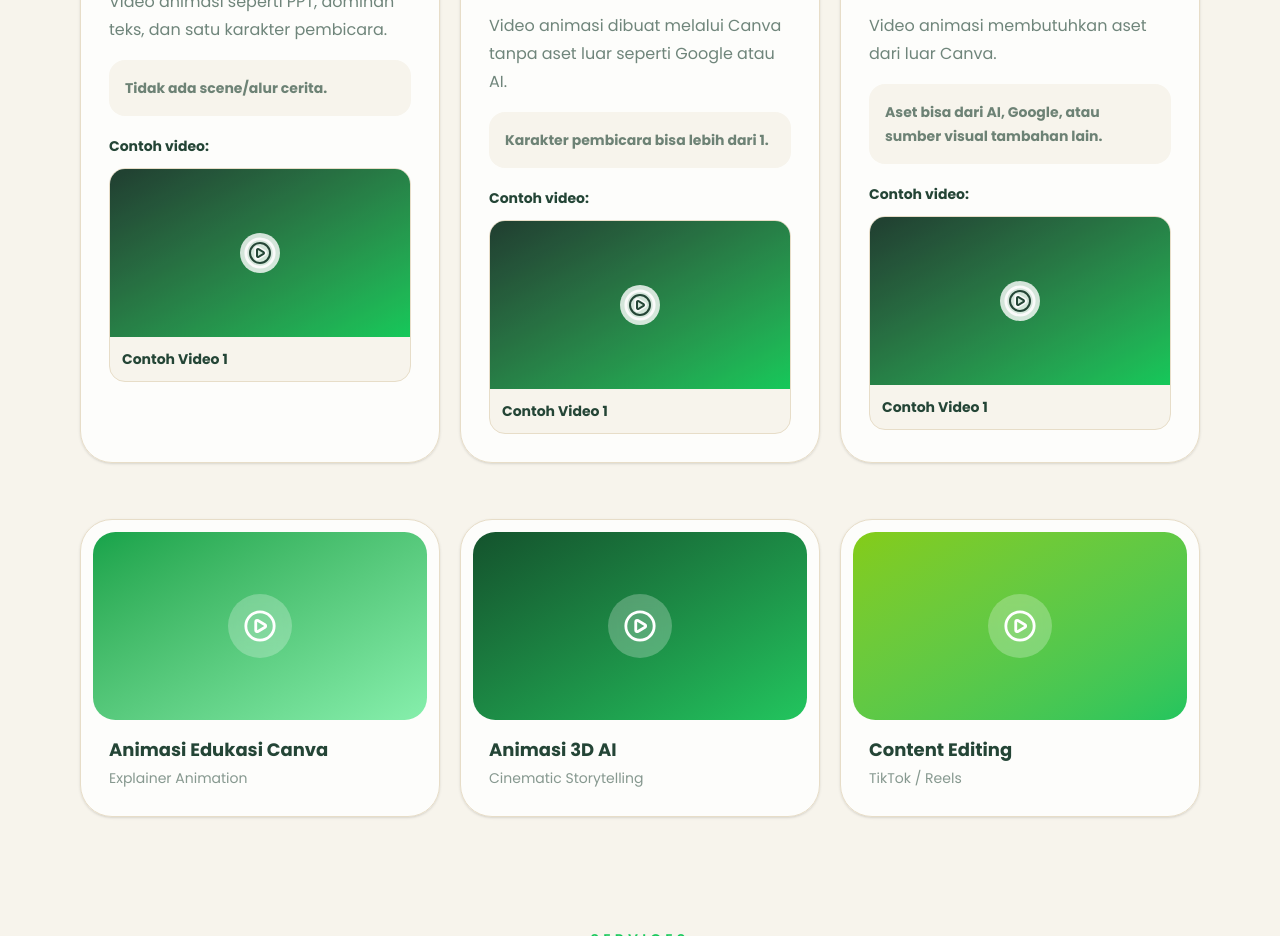
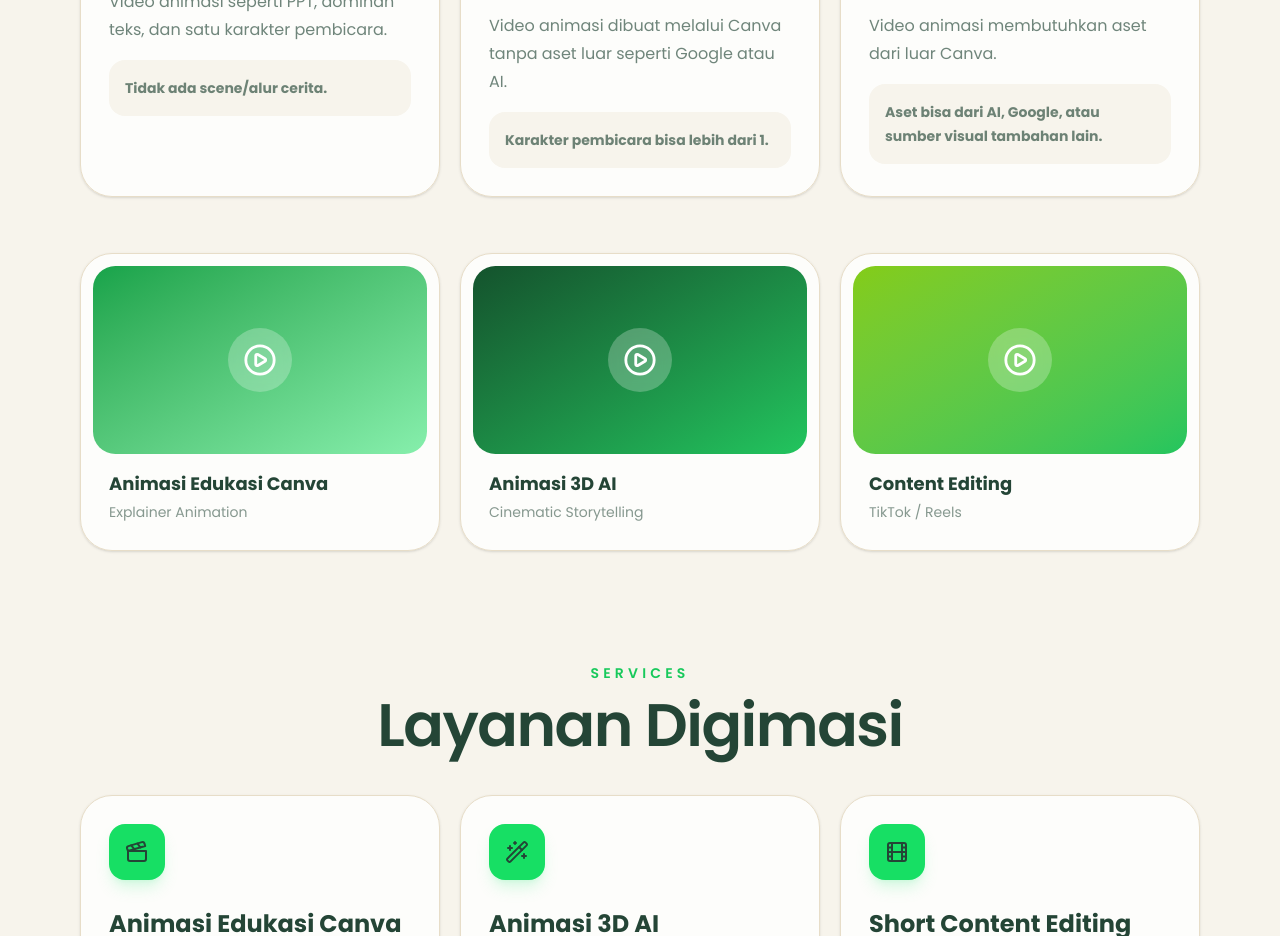
Before and after one commit to Digimasi/web, a React (Vite) app in the folder digimasi-web/: page / in a window 1280 px wide. Shown: the part 1540-2476 px from the top of the page. Built offline with nearby package versions, Linux system fonts and the light colour scheme.

Commit message:
remove example video placeholders

```diff
--- a/digimasi-web/src/App.jsx
+++ b/digimasi-web/src/App.jsx
@@ -421,49 +421,6 @@ export default function DigimasiLandingPage() {
                 <p className="mt-4 rounded-2xl bg-[#f7f4ec] p-4 text-sm font-bold leading-6 text-[#244536]/65">
                   {item.note}
                 </p>
-                <div className="mt-5">
-                  <p className="mb-3 text-sm font-bold text-[#244536]">
-                    Contoh video:
-                  </p>
-
-                  <div className="grid gap-3">
-                    {item.examples.map((example) => (
-                      <div
-                        key={example.title}
-                        className="overflow-hidden rounded-2xl border border-[#e7ddc8] bg-[#f7f4ec]"
-                      >
-                        <div className="relative aspect-video overflow-hidden bg-[#244536]">
-                          {example.video ? (
-                            <video
-                              src={example.video}
-                              className="h-full w-full object-cover"
-                              muted
-                              loop
-                              playsInline
-                              preload="metadata"
-                            />
-                          ) : (
-                            <div className="grid h-full w-full place-items-center bg-gradient-to-br from-[#244536] to-[#17df64] text-white">
-                              <PlayCircle size={34} />
-                            </div>
-                          )}
-
-                          <div className="absolute inset-0 grid place-items-center bg-black/10">
-                            <div className="grid h-10 w-10 place-items-center rounded-full bg-white/80 text-[#244536]">
-                              <PlayCircle size={24} />
-                            </div>
-                          </div>
-                        </div>
-
-                        <div className="p-3">
-                          <p className="text-sm font-bold text-[#244536]">
-                            {example.title}
-                          </p>
-                        </div>
-                      </div>
-                    ))}
-                  </div>
-                </div>
               </div>
             ))}
           </div>
```
